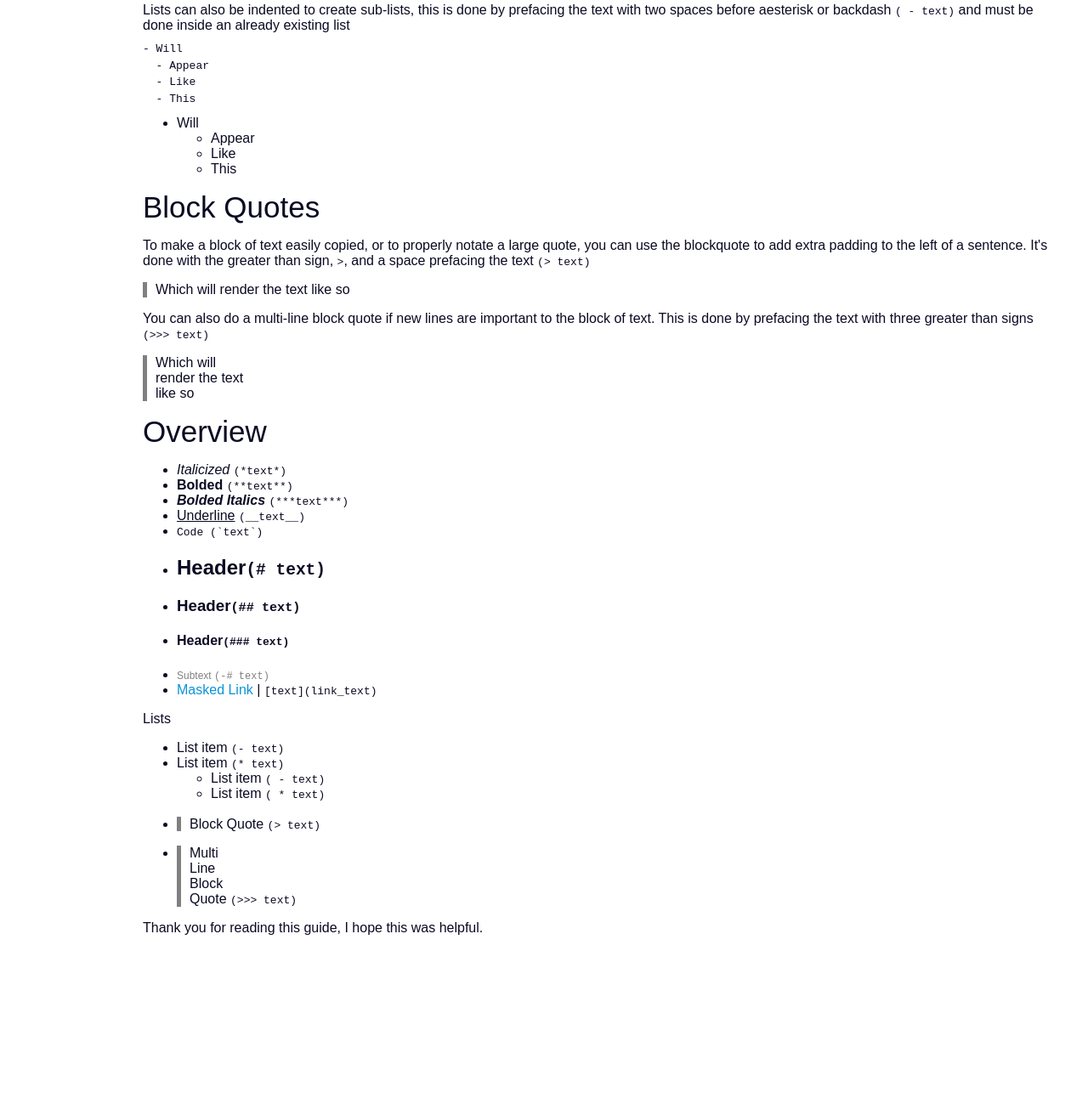
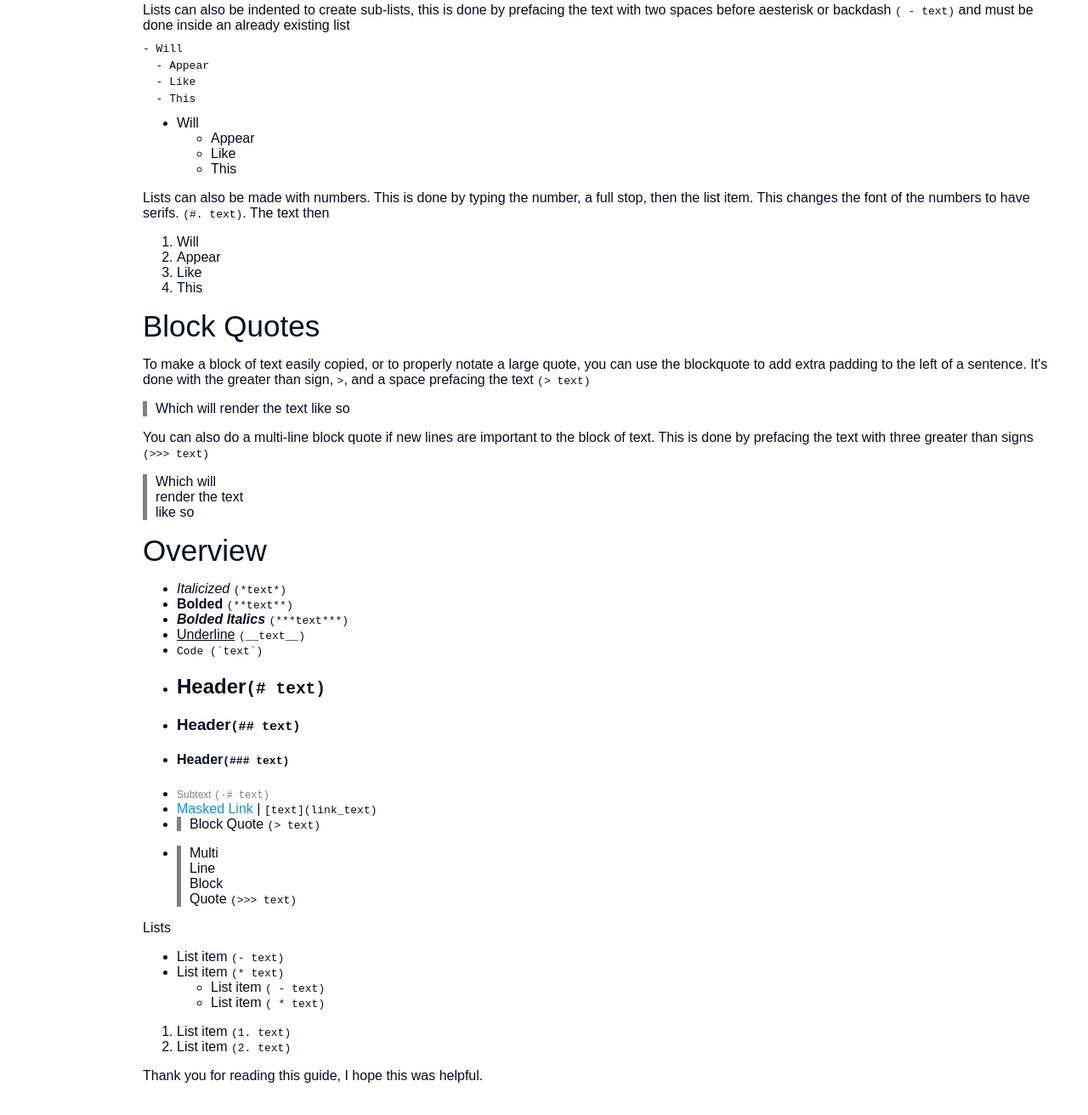
Before and after one commit to LeslieLlama/Discord-Markdown-Guide, a plain HTML site: page index.html in a window 1280 px wide. Shown: the part 1527-2839 px from the top of the page at 85% size. Before the commit the page ends 2682 px from the top, so only its background shows below. Drawn offline with Linux system fonts and the light colour scheme.

Commit message:
Numbered Lists
Updated the guide to include numbered lists which were previously missing from the guide.

```diff
--- a/index.html
+++ b/index.html
@@ -98,6 +98,13 @@
             <li>This</li>
           </ul>
         </ul>
+        <p>Lists can also be made with numbers. This is done by typing the number, a full stop, then the list item. This changes the font of the numbers to have serifs. <code>(#. text)</code>. The text then</p>
+        <ol>
+          <li>Will</li>
+          <li>Appear</li>
+          <li>Like</li>
+          <li>This</li>
+        </ol>
       </section>
       <section class="main-section" id="Block_Quotes">
         <header class="Block_Quotes">Block Quotes</header>
@@ -120,6 +127,8 @@
           <li><h4>Header<code>(### text)</code></h4></li>
           <li><tag class="subtext">Subtext<tag> <code>(-# text)</code></li>
           <li><tag class="fake-link">Masked Link</tag> | <code>[text](link_text)</code></li>
+          <li><tag class="fake-blockquote">Block Quote</tag> <code>(> text)</code></li>
+          <li><p class="fake-blockquote">Multi<br> Line<br> Block<br> Quote <code>(>>> text)</code></p></li>
         </ul>
         <div> Lists</div>
           <ul>
@@ -129,10 +138,13 @@
               <li>List item <code>(  - text)</code></li>
               <li>List item <code>(  * text)</code></li>
             </ul>
-            <br>
-            <li><tag class="fake-blockquote">Block Quote</tag> <code>(> text)</code></li>
-            <li><p class="fake-blockquote">Multi<br> Line<br> Block<br> Quote <code>(>>> text)</code></p> </li>
+
           </ul>
+          <ol>
+              <li>List item <code>(1. text)</code></li>
+              <li>List item <code>(2. text)</code></li>
+          </ol>
+
           <p>Thank you for reading this guide, I hope this was helpful.</p>
       </section>
     </main>
```
